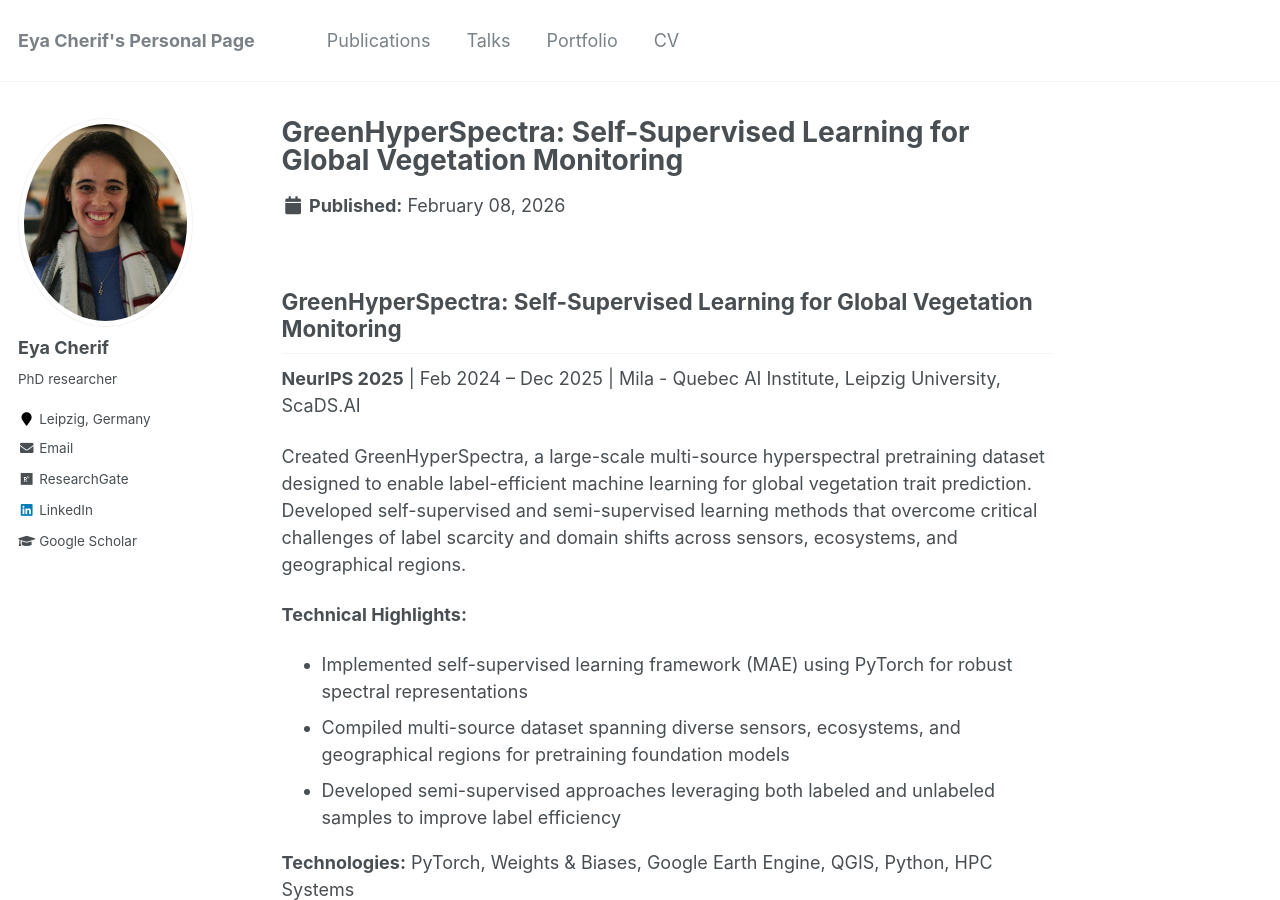
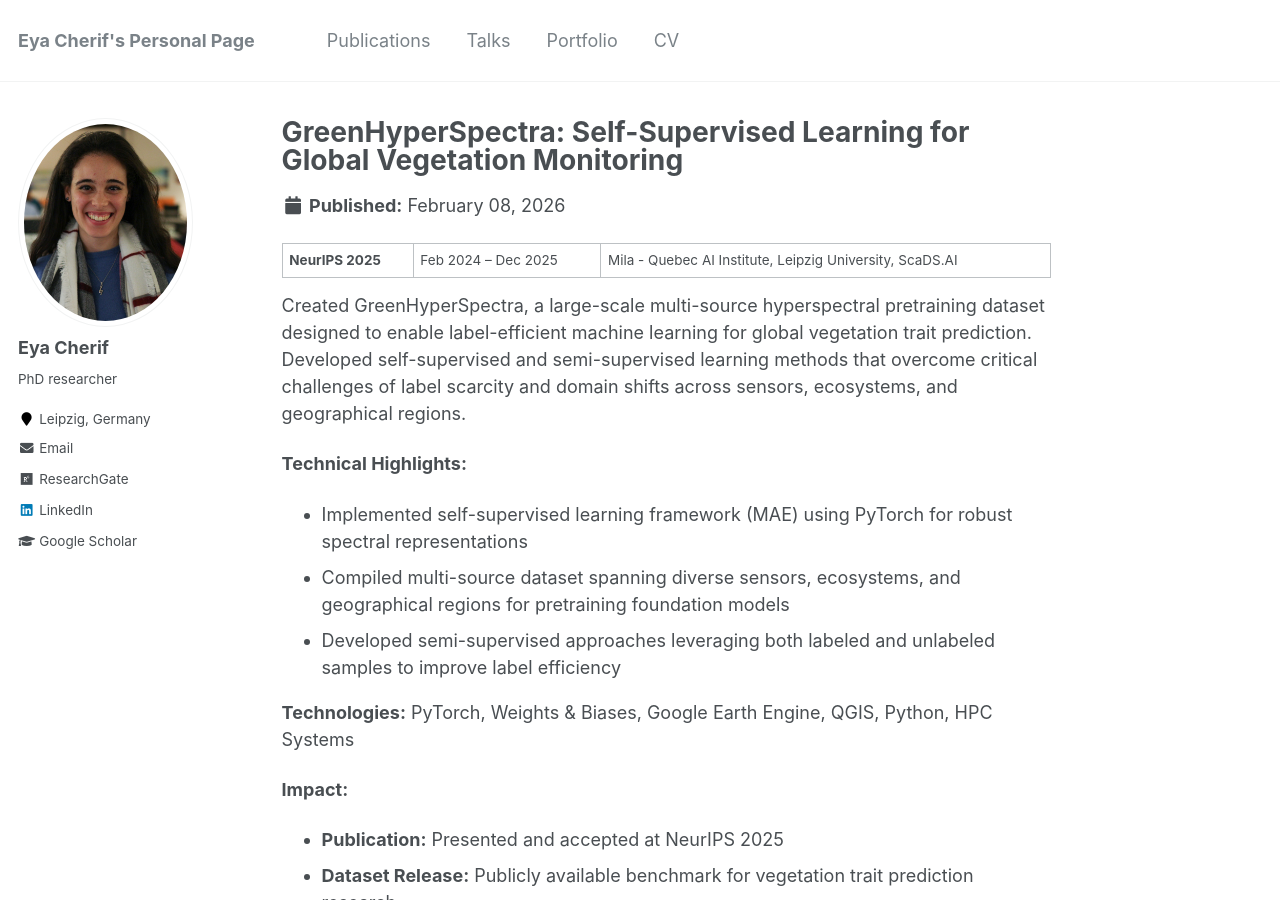
Before and after one commit to echerif18/echerif18.github.io, a Jekyll site: the page built from _portfolio/portfolio-1-greenhyperspectra.md, in a window 1280 px wide and 900 px high. Built offline with Jekyll 4.4.1, drawn with Linux system fonts in a browser that asks for light colours.

Commit message:
Update portfolio-1-greenhyperspectra.md

```diff
--- a/_portfolio/portfolio-1-greenhyperspectra.md
+++ b/_portfolio/portfolio-1-greenhyperspectra.md
@@ -3,7 +3,6 @@
 excerpt: "NeurIPS 2025 | Feb 2024 – Dec 2025 | Mila - Quebec AI Institute, Leipzig University, ScaDS.AI"
 collection: portfolio
 ---
-## GreenHyperSpectra: Self-Supervised Learning for Global Vegetation Monitoring
 **NeurIPS 2025** | Feb 2024 – Dec 2025 | Mila - Quebec AI Institute, Leipzig University, ScaDS.AI
 
 Created GreenHyperSpectra, a large-scale multi-source hyperspectral pretraining dataset designed to enable label-efficient machine learning for global vegetation trait prediction. Developed self-supervised and semi-supervised learning methods that overcome critical challenges of label scarcity and domain shifts across sensors, ecosystems, and geographical regions.
```
